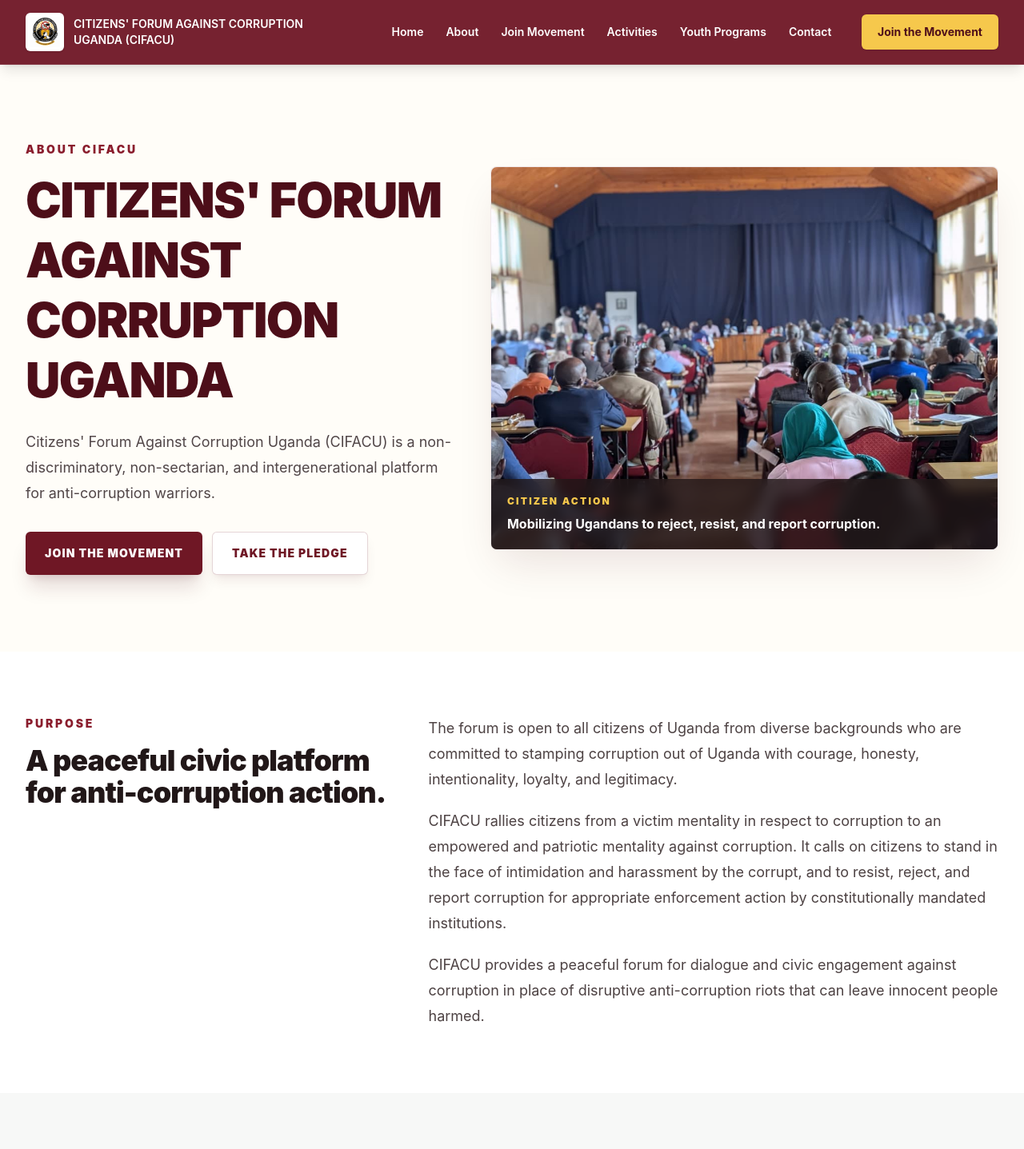
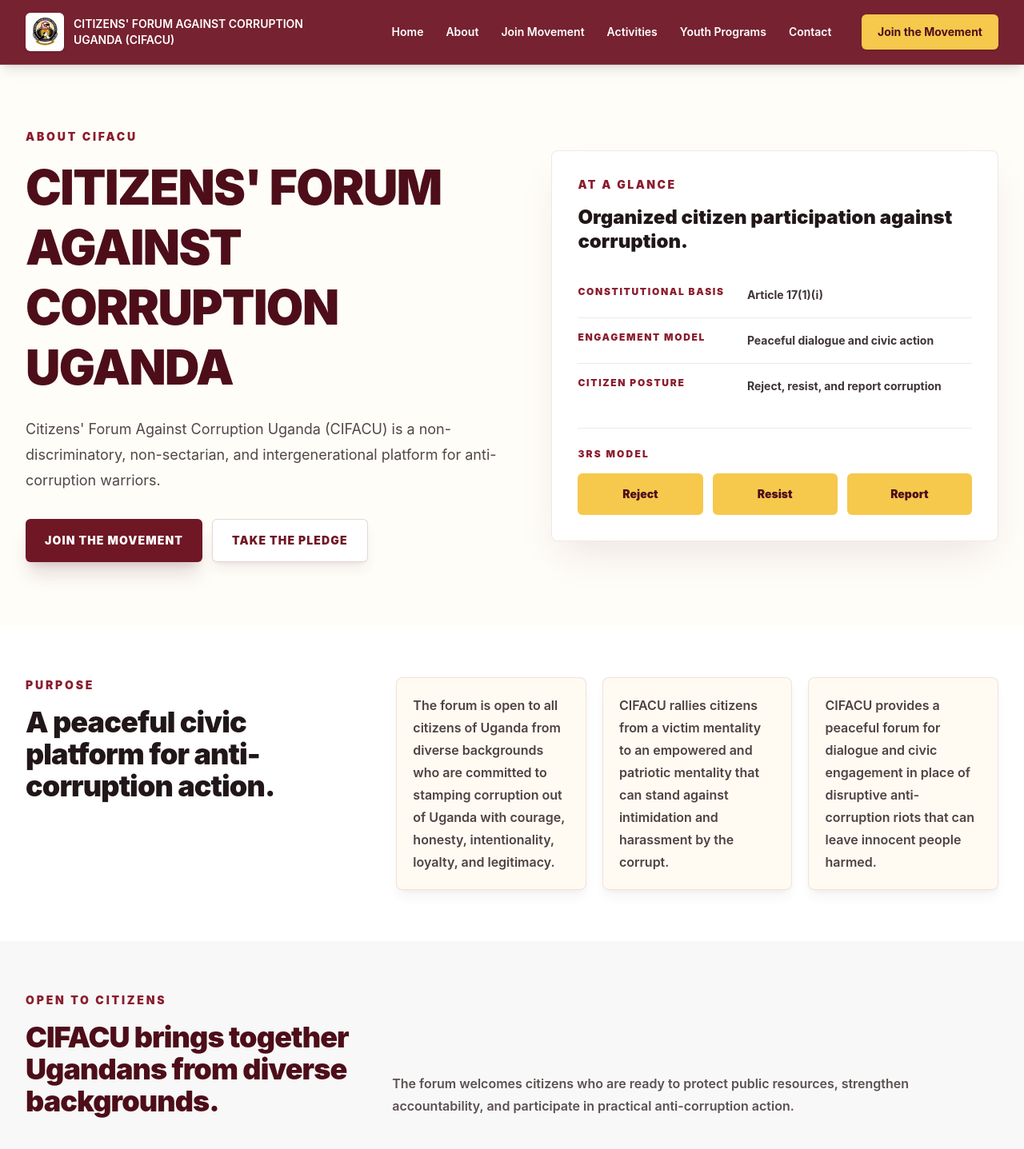
Before and after one commit to Richard-tec/cifacu-website, a Next.js app: page /about in a window 1280 px wide. Shown: the top 1437 px of the page at 80% size. Built offline with nearby package versions, Linux system fonts and the light colour scheme.

Commit message:
Fixed About page

```diff
--- a/src/app/about/page.tsx
+++ b/src/app/about/page.tsx
@@ -1,5 +1,4 @@
 import type { Metadata } from "next";
-import Image from "next/image";
 import Link from "next/link";
 
 export const metadata: Metadata = {
@@ -45,22 +44,37 @@
 
 const cifacuModel = ["Reject", "Resist", "Report"];
 
+const aboutHighlights = [
+  {
+    label: "Constitutional basis",
+    value: "Article 17(1)(i)",
+  },
+  {
+    label: "Engagement model",
+    value: "Peaceful dialogue and civic action",
+  },
+  {
+    label: "Citizen posture",
+    value: "Reject, resist, and report corruption",
+  },
+];
+
 export default function AboutPage() {
   return (
     <main className="flex flex-1 flex-col bg-[#fffaf2] text-[#211718]">
-      <section className="bg-[#fffdf8] py-16 sm:py-20 lg:py-24">
-        <div className="mx-auto grid max-w-7xl gap-10 px-4 sm:px-6 lg:grid-cols-[0.92fr_1.08fr] lg:items-center lg:px-8">
+      <section className="bg-[#fffdf8] py-12 sm:py-16 lg:py-20">
+        <div className="mx-auto grid max-w-7xl gap-10 px-4 sm:px-6 lg:grid-cols-[1.05fr_0.95fr] lg:items-center lg:px-8">
           <div>
             <p className="text-sm font-black uppercase tracking-[0.2em] text-[#8a1d2d]">
               About CIFACU
             </p>
-            <h1 className="mt-4 max-w-3xl text-3xl font-black leading-tight tracking-tight text-[#4d0e19] sm:text-5xl lg:text-6xl">
+            <h1 className="mt-4 max-w-4xl text-3xl font-black leading-tight tracking-tight text-[#4d0e19] sm:text-5xl lg:text-6xl">
               <span className="block">CITIZENS&apos; FORUM</span>
               <span className="block">AGAINST</span>
               <span className="block">CORRUPTION</span>
               <span className="block">UGANDA</span>
             </h1>
-            <p className="mt-6 max-w-2xl text-lg leading-8 text-[#514648]">
+            <p className="mt-6 max-w-3xl text-lg leading-8 text-[#514648]">
               Citizens&apos; Forum Against Corruption Uganda (CIFACU) is a
               non-discriminatory, non-sectarian, and intergenerational platform
               for anti-corruption warriors.
@@ -81,29 +95,49 @@
             </div>
           </div>
 
-          <div className="relative min-h-[22rem] overflow-hidden rounded-lg border border-[#6f1725]/10 bg-white shadow-2xl shadow-[#4d0e19]/12 sm:min-h-[30rem]">
-            <Image
-              alt="CIFACU community participation and public integrity gathering"
-              className="object-cover"
-              fill
-              priority
-              sizes="(min-width: 1024px) 50vw, 100vw"
-              src="/images/photo2.jpg"
-            />
-            <div className="absolute inset-x-0 bottom-0 bg-[#211718]/78 p-5 text-white backdrop-blur">
-              <p className="text-xs font-black uppercase tracking-[0.18em] text-[#f6c84c]">
-                Citizen action
+          <aside className="rounded-lg border border-[#6f1725]/10 bg-white p-6 shadow-2xl shadow-[#4d0e19]/10 lg:p-8">
+            <p className="text-sm font-black uppercase tracking-[0.18em] text-[#8a1d2d]">
+              At a glance
             </p>
-              <p className="mt-2 text-base font-bold">
-                Mobilizing Ugandans to reject, resist, and report corruption.
+            <h2 className="mt-4 text-2xl font-black leading-tight text-[#211718]">
+              Organized citizen participation against corruption.
+            </h2>
+            <dl className="mt-6 divide-y divide-[#6f1725]/10">
+              {aboutHighlights.map((item) => (
+                <div
+                  key={item.label}
+                  className="grid gap-2 py-4 sm:grid-cols-[0.42fr_0.58fr]"
+                >
+                  <dt className="text-xs font-black uppercase tracking-[0.14em] text-[#8a1d2d]">
+                    {item.label}
+                  </dt>
+                  <dd className="text-sm font-bold leading-6 text-[#3f3436]">
+                    {item.value}
+                  </dd>
+                </div>
+              ))}
+            </dl>
+            <div className="mt-6 border-t border-[#6f1725]/10 pt-6">
+              <p className="text-xs font-black uppercase tracking-[0.18em] text-[#8a1d2d]">
+                3Rs Model
               </p>
+              <div className="mt-4 grid grid-cols-3 gap-3">
+                {cifacuModel.map((item) => (
+                  <span
+                    key={item}
+                    className="rounded-md bg-[#f6c84c] px-3 py-4 text-center text-sm font-black text-[#4d0e19]"
+                  >
+                    {item}
+                  </span>
+                ))}
               </div>
             </div>
+          </aside>
         </div>
       </section>
 
-      <section className="bg-white py-16 sm:py-20">
-        <div className="mx-auto grid max-w-7xl gap-12 px-4 sm:px-6 lg:grid-cols-[0.78fr_1.22fr] lg:px-8">
+      <section className="bg-white py-12 sm:py-16">
+        <div className="mx-auto grid max-w-7xl gap-10 px-4 sm:px-6 lg:grid-cols-[0.72fr_1.28fr] lg:px-8">
           <div>
             <p className="text-sm font-black uppercase tracking-[0.2em] text-[#8a1d2d]">
               Purpose
@@ -112,38 +146,42 @@
               A peaceful civic platform for anti-corruption action.
             </h2>
           </div>
-          <div className="space-y-5 text-base leading-8 text-[#4d4243] sm:text-lg">
-            <p>
+          <div className="grid gap-5 lg:grid-cols-3">
+            <p className="rounded-lg border border-[#6f1725]/10 bg-[#fffaf2] p-5 text-base font-semibold leading-7 text-[#4d4243] shadow-lg shadow-[#4d0e19]/6">
               The forum is open to all citizens of Uganda from diverse
               backgrounds who are committed to stamping corruption out of Uganda
               with courage, honesty, intentionality, loyalty, and legitimacy.
             </p>
-            <p>
-              CIFACU rallies citizens from a victim mentality in respect to
-              corruption to an empowered and patriotic mentality against
-              corruption. It calls on citizens to stand in the face of
-              intimidation and harassment by the corrupt, and to resist, reject,
-              and report corruption for appropriate enforcement action by
-              constitutionally mandated institutions.
+            <p className="rounded-lg border border-[#6f1725]/10 bg-[#fffaf2] p-5 text-base font-semibold leading-7 text-[#4d4243] shadow-lg shadow-[#4d0e19]/6">
+              CIFACU rallies citizens from a victim mentality to an empowered
+              and patriotic mentality that can stand against intimidation and
+              harassment by the corrupt.
             </p>
-            <p>
+            <p className="rounded-lg border border-[#6f1725]/10 bg-[#fffaf2] p-5 text-base font-semibold leading-7 text-[#4d4243] shadow-lg shadow-[#4d0e19]/6">
               CIFACU provides a peaceful forum for dialogue and civic engagement
-              against corruption in place of disruptive anti-corruption riots
-              that can leave innocent people harmed.
+              in place of disruptive anti-corruption riots that can leave
+              innocent people harmed.
             </p>
           </div>
         </div>
       </section>
 
-      <section className="bg-[#f7f8f7] py-16 sm:py-20">
+      <section className="bg-[#f7f8f7] py-12 sm:py-16">
         <div className="mx-auto max-w-7xl px-4 sm:px-6 lg:px-8">
-          <div className="max-w-3xl">
+          <div className="grid gap-8 lg:grid-cols-[0.72fr_1.28fr] lg:items-end">
+            <div>
               <p className="text-sm font-black uppercase tracking-[0.2em] text-[#8a1d2d]">
                 Open To Citizens
               </p>
               <h2 className="mt-4 text-3xl font-black tracking-tight text-[#4d0e19] sm:text-4xl">
                 CIFACU brings together Ugandans from diverse backgrounds.
               </h2>
+            </div>
+            <p className="max-w-2xl text-base font-semibold leading-7 text-[#5b5051]">
+              The forum welcomes citizens who are ready to protect public
+              resources, strengthen accountability, and participate in practical
+              anti-corruption action.
+            </p>
           </div>
           <div className="mt-10 grid gap-4 sm:grid-cols-2 lg:grid-cols-3">
             {participantGroups.map((group) => (
@@ -158,7 +196,7 @@
         </div>
       </section>
 
-      <section className="bg-white py-16 sm:py-20">
+      <section className="bg-white py-12 sm:py-16">
         <div className="mx-auto grid max-w-7xl gap-6 px-4 sm:px-6 lg:grid-cols-3 lg:px-8">
           <article className="rounded-lg border border-[#6f1725]/10 bg-[#fffaf2] p-6 shadow-xl shadow-[#4d0e19]/8">
             <p className="text-sm font-black uppercase tracking-[0.18em] text-[#8a1d2d]">
@@ -179,23 +217,17 @@
           </article>
           <article className="rounded-lg border border-[#6f1725]/10 bg-white p-6 shadow-xl shadow-[#4d0e19]/8">
             <p className="text-sm font-black uppercase tracking-[0.18em] text-[#8a1d2d]">
-              3Rs Model
+              Approach
             </p>
-            <div className="mt-5 grid grid-cols-3 gap-3">
-              {cifacuModel.map((item) => (
-                <span
-                  key={item}
-                  className="rounded-md bg-[#f6c84c] px-3 py-4 text-center text-sm font-black text-[#4d0e19]"
-                >
-                  {item}
-                </span>
-              ))}
-            </div>
+            <h2 className="mt-4 text-2xl font-black leading-tight text-[#211718]">
+              Peaceful dialogue, civic education, and coordinated citizen
+              action.
+            </h2>
           </article>
         </div>
       </section>
 
-      <section className="bg-[#fffaf2] py-16 sm:py-20">
+      <section className="bg-[#fffaf2] py-12 sm:py-16">
         <div className="mx-auto grid max-w-7xl gap-12 px-4 sm:px-6 lg:grid-cols-[0.88fr_1.12fr] lg:px-8">
           <div>
             <p className="text-sm font-black uppercase tracking-[0.2em] text-[#8a1d2d]">
@@ -250,7 +282,7 @@
         </div>
       </section>
 
-      <section className="bg-white py-16 sm:py-20">
+      <section className="bg-white py-12 sm:py-16">
         <div className="mx-auto grid max-w-7xl gap-12 px-4 sm:px-6 lg:grid-cols-[1.08fr_0.92fr] lg:px-8">
           <div>
             <p className="text-sm font-black uppercase tracking-[0.2em] text-[#8a1d2d]">
```
Lines whose indentation alone changed are shown as unchanged.
